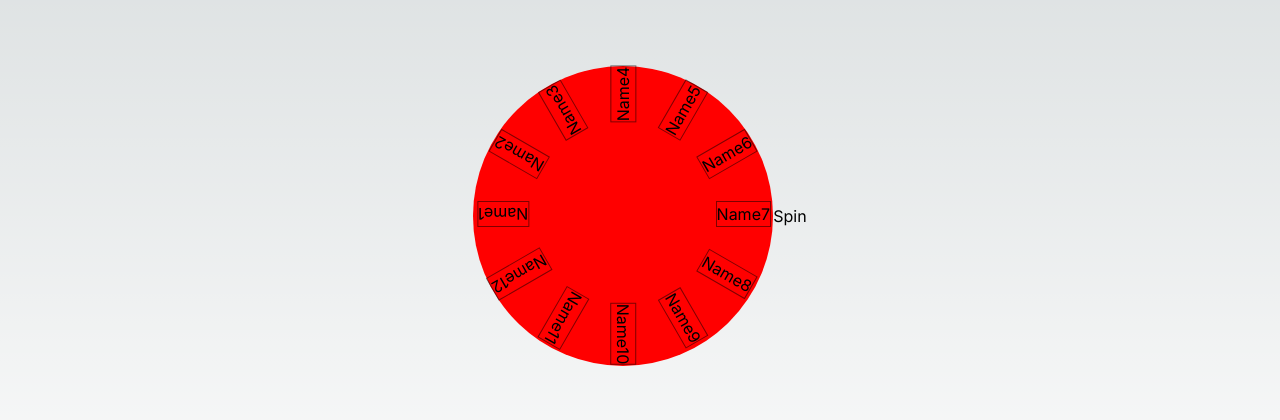
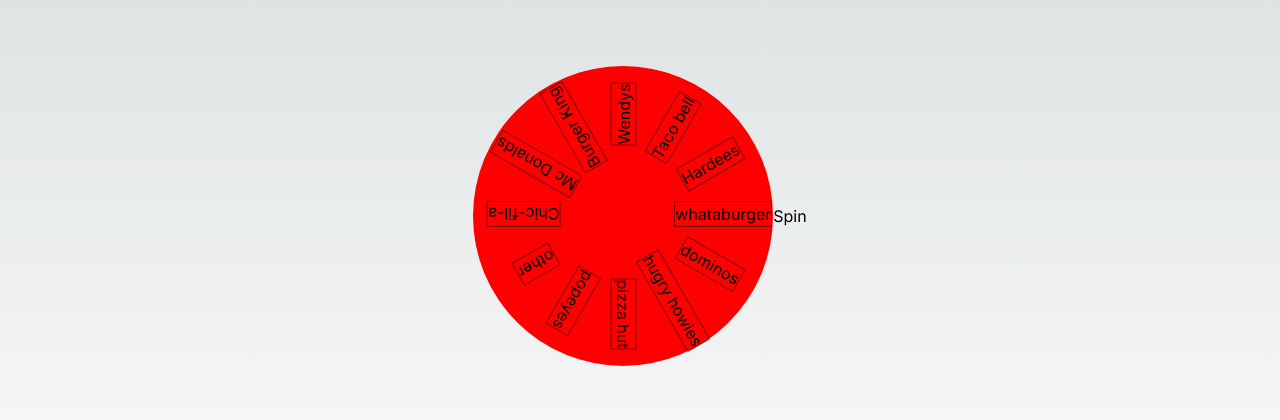
Before and after one commit to DNelson35/IPick, a Next.js app: page / in a window 1280 px wide. Shown: the part 184-604 px from the top of the page. Built offline with nearby package versions, Linux system fonts and the light colour scheme.

Commit message:
test name sizes

```diff
--- a/components/Wheel.tsx
+++ b/components/Wheel.tsx
@@ -6,7 +6,7 @@
 const Wheel = () => {
  const [isSpinning, setIsSpinning] = useState(false)
  const [angle, setAngle] = useState(0)
- const [names] = useState(['Name1', 'Name2', 'Name3', 'Name4', 'Name5', 'Name6', 'Name7', 'Name8', 'Name9', 'Name10', 'Name11', 'Name12'])
+ const [names] = useState(['Chic-fil-a', 'Mc Donalds', 'Burger King', 'Wendys', 'Taco bell', 'Hardees', 'whataburger', 'dominos', 'hugry howies', 'pizza hut', 'popeyes', 'other'])
  const controls = useAnimation()
 
  useInterval(() => {
@@ -33,7 +33,7 @@
       onAnimationComplete={stopWheel}
     >
       {names.map((name, index) => (
-        <div key={index} style={{ transform: `rotate(${anglePerName * index}deg) translateX(-120px) rotate(180deg)`, position: 'absolute', top: '45%', border: `1px solid rgba(0, 0, 0, 0.5)`}}>
+        <div key={index} style={{ transform: `rotate(${anglePerName * index}deg) translateX(-100px) rotate(180deg)`, position: 'absolute', top: '45%', border: `1px solid rgba(0, 0, 0, 0.5)`}}>
           {name}
         </div>
       ))}
```
